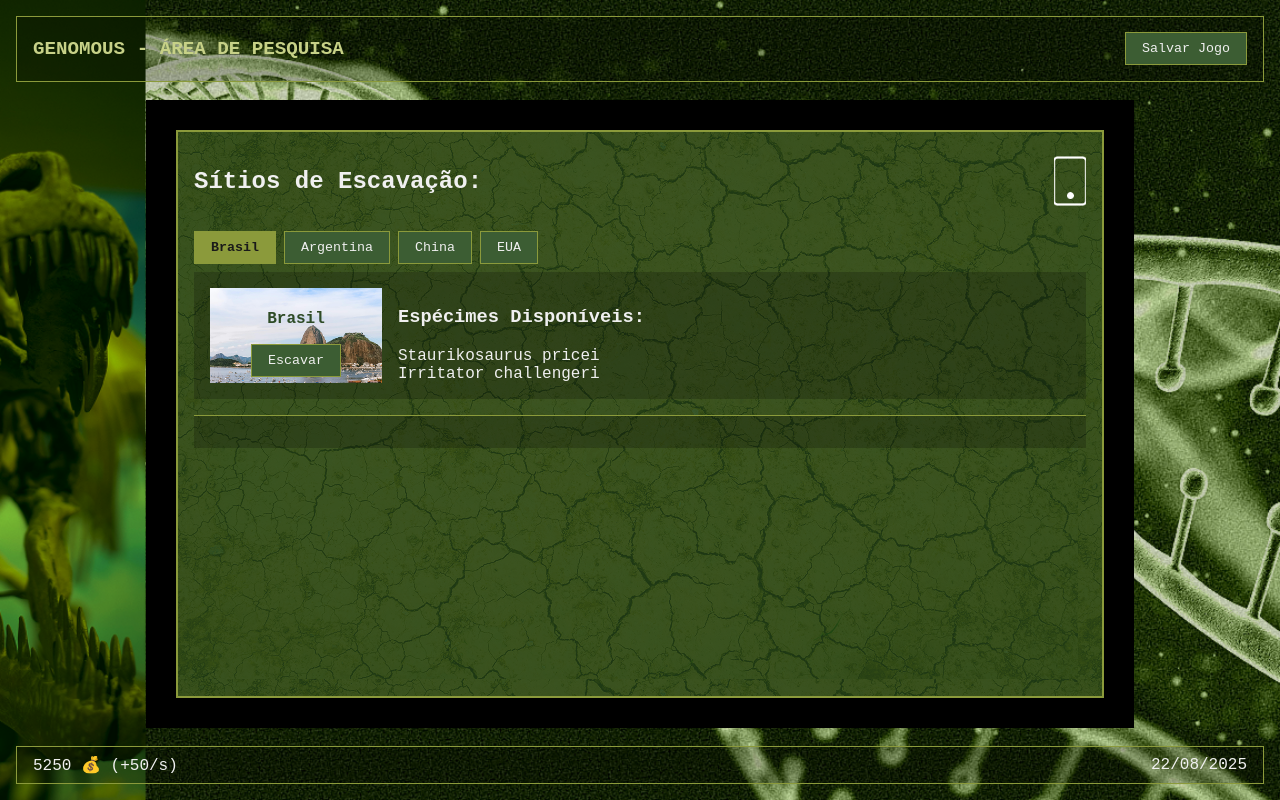
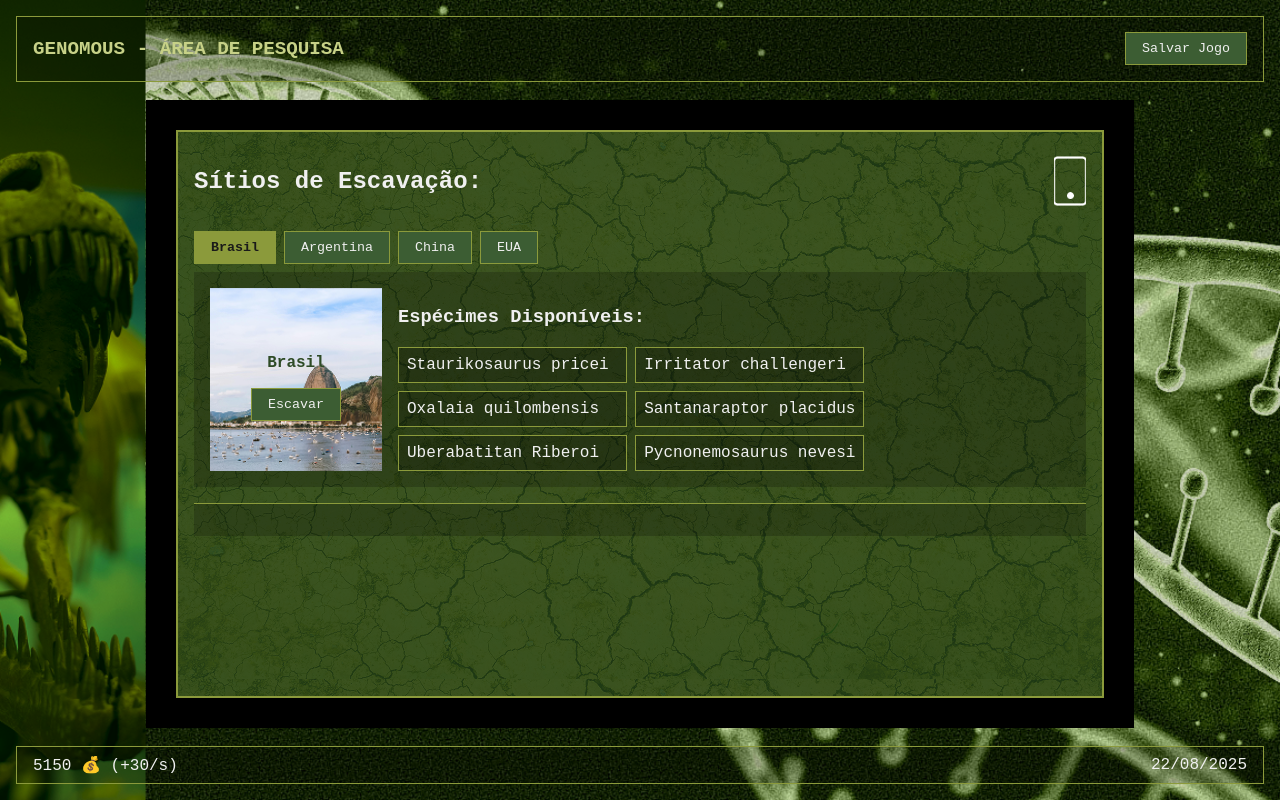
Before and after one commit to BarrosoTiago/Projeto-Genomous, a SvelteKit app: page / in a window 1280 px wide. Built offline with nearby package versions, Linux system fonts and the light colour scheme.

Commit message:
update de layout - barra de progresso e tabela

```diff
--- a/src/routes/+page.svelte
+++ b/src/routes/+page.svelte
@@ -5,7 +5,7 @@
   let dinosNoParque = [];
   let escavacaoEmAndamento = false;
   let dinheiro = 5000; // conforme RF-MVP-01
-  let rendaPorSegundo = 50;
+  let rendaPorSegundo = 30;
   const custoEscavacao = 250;
   const custoPesquisa = 100;
   const custoIncubacao = 1000;
@@ -23,6 +23,10 @@
   const dinosDoBrasil = [
     { id: 1, nome: 'Staurikosaurus pricei' },
     { id: 2, nome: 'Irritator challengeri'},
+    { id: 3, nome: 'Oxalaia quilombensis'},
+    { id: 4, nome: 'Santanaraptor placidus'},
+    { id: 5, nome: 'Uberabatitan Riberoi'},
+    { id: 6, nome: 'Pycnonemosaurus nevesi'},
   ];
 
   function escavar() {
@@ -169,9 +173,10 @@
         <div class="lista-dinossauros">
           <h3>Espécimes Disponíveis:</h3>
           <ul>
-            <li>Staurikosaurus pricei</li>
-            <li>Irritator challengeri</li>
-            </ul>
+            {#each dinosDoBrasil as dino}
+              <li>{dino.nome}</li>
+            {/each}
+          </ul>
         </div>
       </div>
     </section>
@@ -179,7 +184,11 @@
     <section class="secao-fosseis">
       {#each fosseisInventario as fossil}
         <div class="fossil">
-          <span>{fossil.nome} ({fossil.progressoGenoma}/100%)</span>
+          <span>Genoma de {fossil.nome} ({fossil.progressoGenoma}/100%)</span>
+
+          <div class="progress-bar-track">
+            <div class="progress-bar-fill" style="width: {fossil.progressoGenoma}%;"></div>
+          </div>
 
           {#if fossil.progressoGenoma < 100}
             <p class="info-estado">Colete mais fósseis para completar o genoma.</p>
@@ -311,14 +320,24 @@
     background-position: center;
     width: 20%;
     color: #2e4b26;
+  }
 
-}
 
   .lista-dinossauros ul {
     list-style-type: none;
     padding: 0;
-    margin: 0;
+    margin: 0.5rem 0 0 0;
+    display: grid;
+    grid-template-columns: repeat(2, 1fr);  /* Define duas colunas de largura igual */
+    gap: 0.5rem;
   }
+
+  .lista-dinossauros li {
+    background-color: rgba(0, 0, 0, 0.2);
+    padding: 0.5rem;
+    border: 1px solid #8b9a3b;
+  }
+
 
   /* SEÇÃO DE FÓSSEIS (LAYOUT HORIZONTAL) */
   .secao-fosseis {
@@ -338,6 +357,21 @@
     gap: 0.5rem;
     min-width: 150px;
   }
+
+  .progress-bar-track {
+    width: 100%;
+    height: 10px;
+    background-color: rgba(0, 0, 0, 0.5);
+    border: 1px solid #8b9a3b;
+    border-radius: 5px;
+    overflow: hidden;
+  }
+
+  .progress-bar-fill {
+    height: 100%;
+    background-color: #8b9a3b;
+    transition: width 0.8s ease-in-out;
+}
 
   /* ESTILO DOS ELEMENTOS INTERATIVOS */
   button {
```
